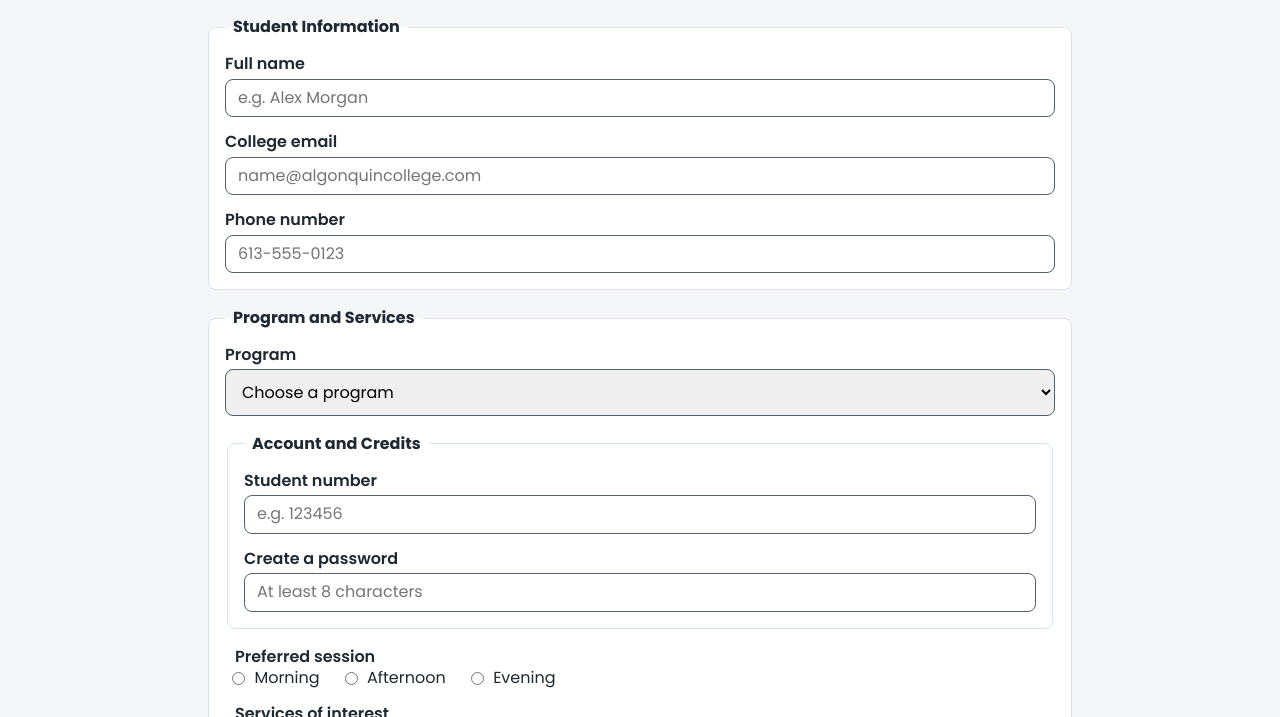
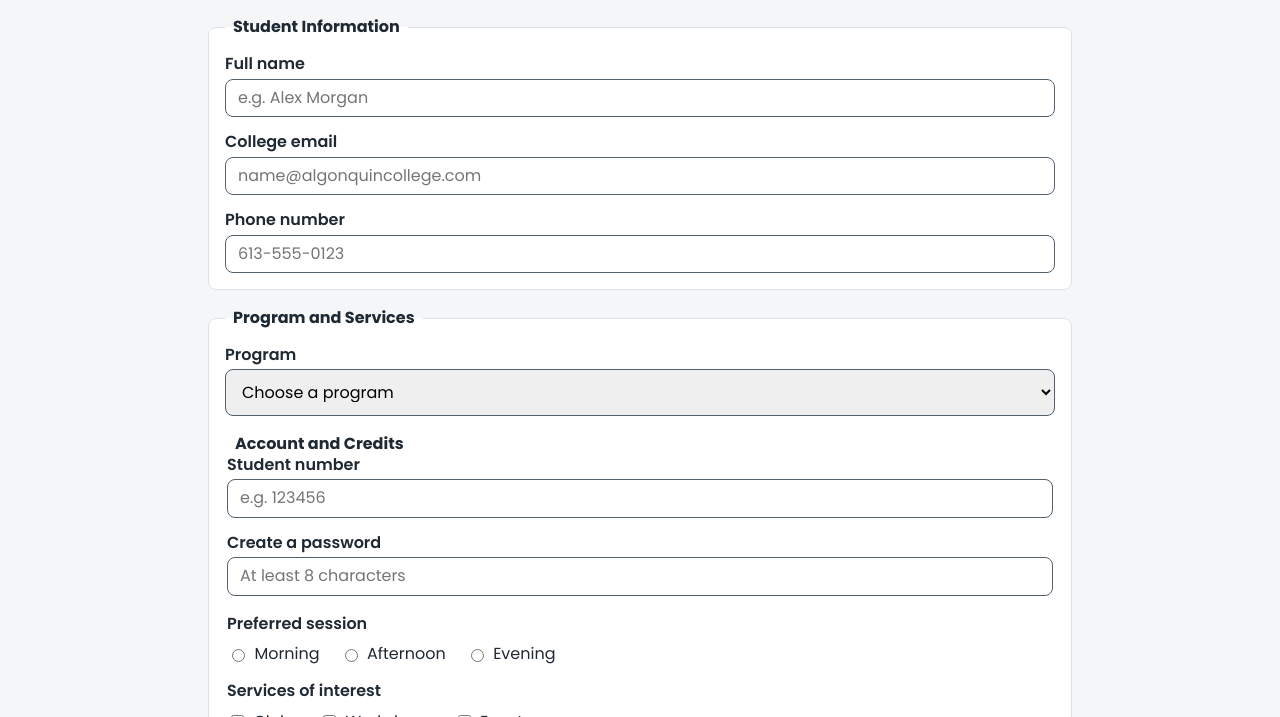
Before and after one commit to Line0014/student-services-form, a plain HTML site: page index.html in a window 1280 px wide. Shown: the part 83-800 px from the top of the page. Drawn offline with Linux system fonts and the light colour scheme.

Commit message:
Tidy form spacing

```diff
--- a/css/main.css
+++ b/css/main.css
@@ -115,3 +115,18 @@ main {
   outline: 3px solid var(--color-header);
   outline-offset: 2px;
 }
+
+.registration-form__section .registration-form__section {
+  border: 0;
+  padding: 0;
+  background-color: transparent;
+}
+
+.registration-form__group legend {
+  padding: 0;
+  margin-bottom: 0.35rem;
+}
+
+.registration-form__group {
+  padding-top: 0.25rem;
+}
```
